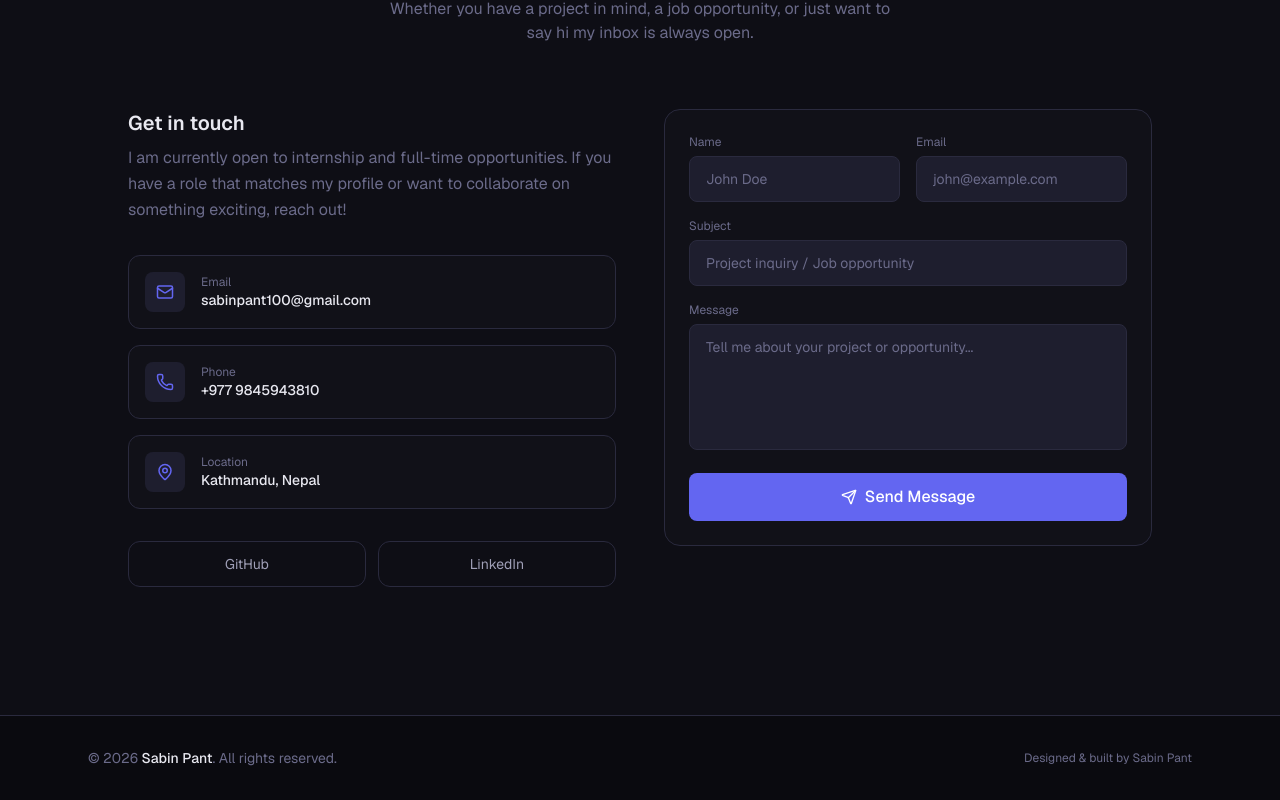
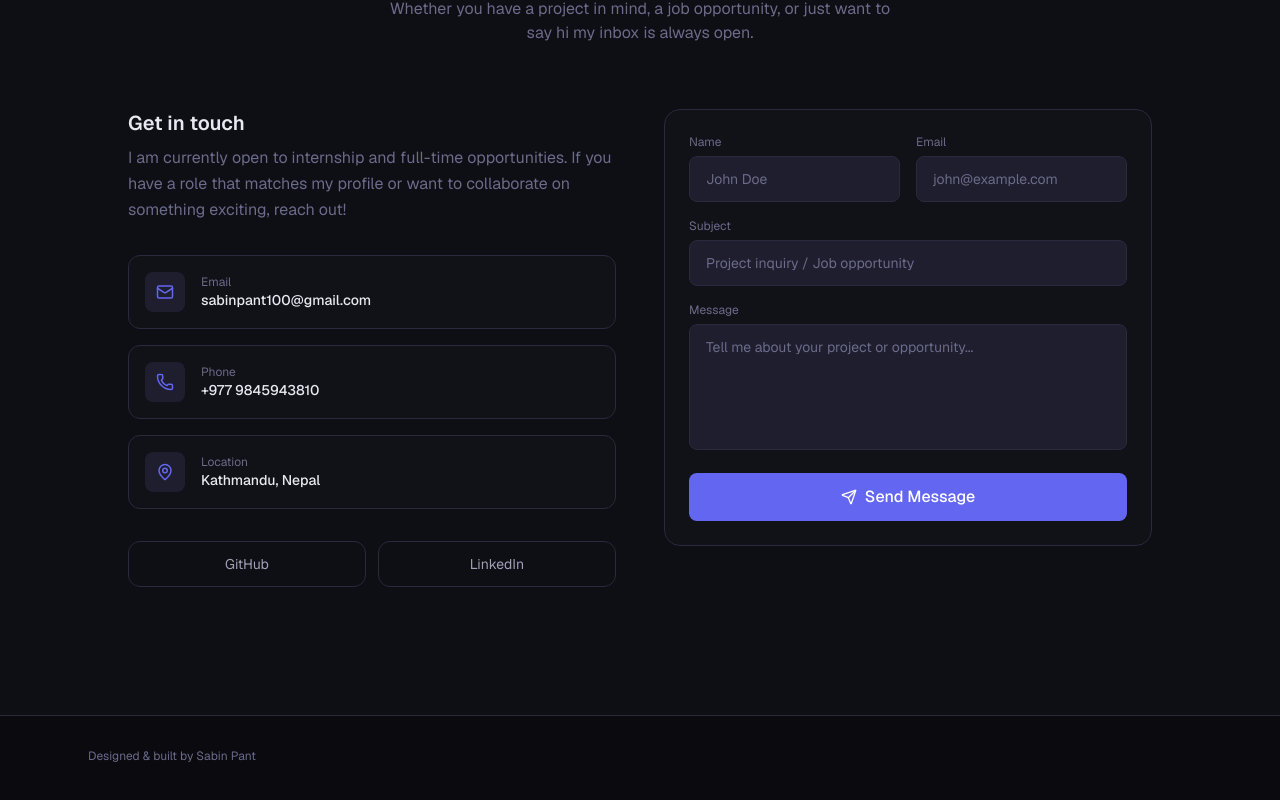
Before and after one commit to SabinPant/sabin-portfolio, a Next.js app: page / in a window 1280 px wide. Shown: the part 7688-8488 px from the top of the page. Built offline with nearby package versions, Linux system fonts and the light colour scheme.

Commit message:
modified the footer section

```diff
--- a/components/Footer.tsx
+++ b/components/Footer.tsx
@@ -2,13 +2,6 @@ export default function Footer() {
   return (
     <footer className="border-t border-[var(--border)] py-8">
       <div className="max-w-6xl mx-auto px-6 flex flex-col sm:flex-row items-center justify-between gap-4">
-        <p className="text-sm text-[var(--muted-foreground)]">
-          © 2026{" "}
-          <span className="text-[var(--foreground)] font-medium">
-            Sabin Pant
-          </span>
-          . All rights reserved.
-        </p>
         <p className="text-xs text-[var(--muted-foreground)]">
           Designed & built by Sabin Pant
         </p>
```
